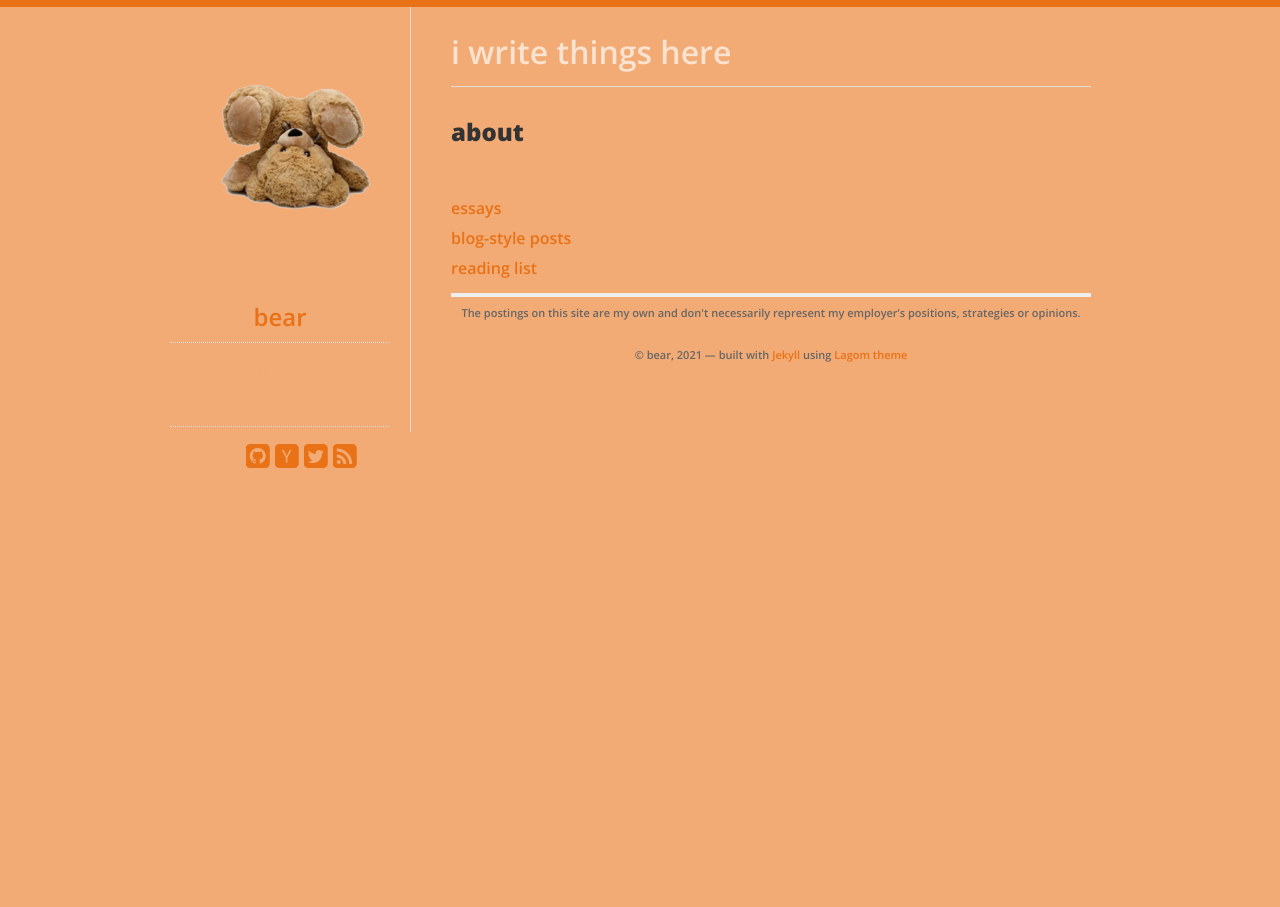
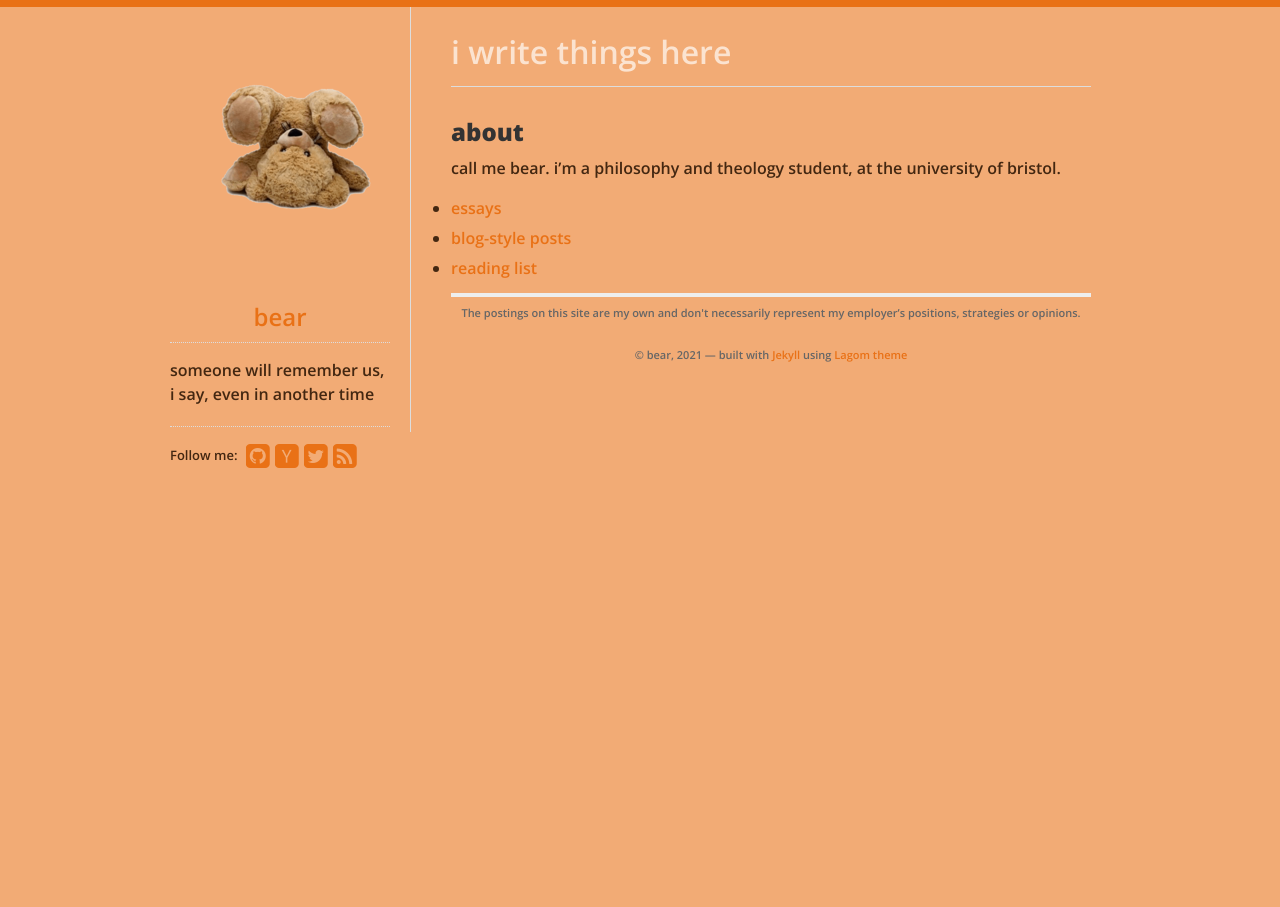
Before and after one commit to jamiethebear/jamiethebear.github.io, a Jekyll site: the page built from index.md, in a window 1280 px wide. Built offline with Jekyll 4.4.1, drawn with Linux system fonts in a browser that asks for light colours; our own code applies the rules of GitHub Pages for plain Markdown files.

Commit message:
changed colour

```diff
--- a/_includes/css/screen.css
+++ b/_includes/css/screen.css
@@ -10,7 +10,7 @@ html, body {
 body {
   font-size: 16px;
   background-color: #f2ab75;
-  color: #f2ab75;
+  color: #432711;
   line-height: 24px;
   margin: 0;
   border-top: 7px solid {{ site.data.theme.highlight_color }};
```
